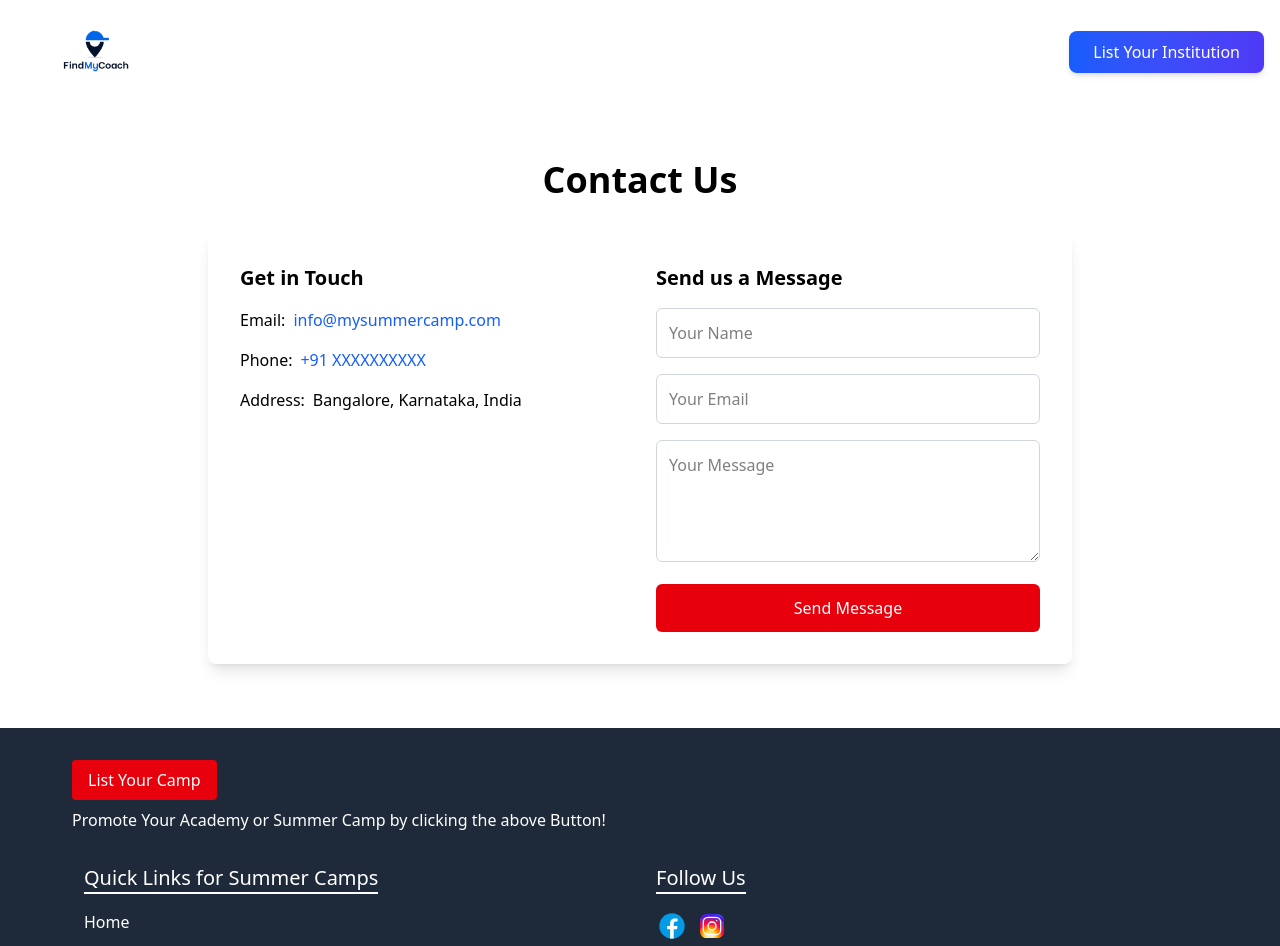
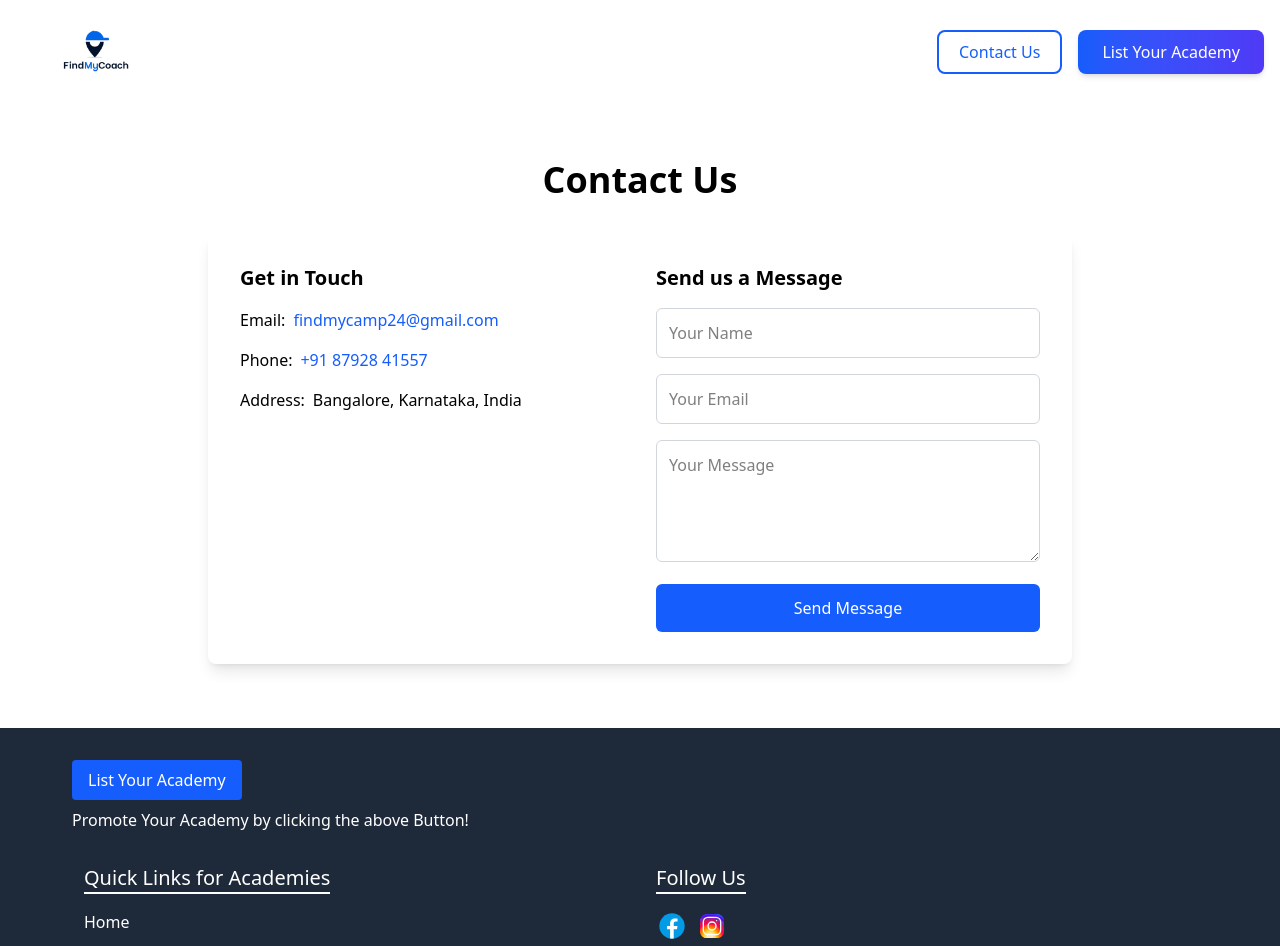
Before and after one commit to shravanmukunda/summercamp-react, a React (Vite) app: page /contact in a window 1280 px wide. Shown: the top 946 px of the page. Built offline with nearby package versions, Linux system fonts and the light colour scheme.

Commit message:
contact page

```diff
--- a/src/components/Footer.tsx
+++ b/src/components/Footer.tsx
@@ -1,3 +1,4 @@
+import { Link } from 'react-router-dom';
 import type { ComponentWithClassName } from '../types';
 
 interface FooterProps extends ComponentWithClassName {}
@@ -7,28 +8,28 @@ const Footer: React.FC<FooterProps> = ({ className = '' }) => {
     <footer className={`bg-gray-800 text-white py-8 ${className}`}>
       <div className="max-w-6xl mx-auto">
         <div className="flex flex-col items-start ml-2 mb-8">
-          <a href="packages.html">
-            <button className="bg-red-600 text-white font-roboto py-2 px-4 border-none rounded cursor-pointer mb-2">
-              List Your Camp
+          <Link to="/add-institution">
+            <button className="bg-blue-600 text-white font-roboto py-2 px-4 border-none rounded cursor-pointer mb-2">
+              List Your Academy
             </button>
-          </a>
-          <p>Promote Your Academy or Summer Camp by clicking the above Button!</p>
+          </Link>
+          <p>Promote Your Academy by clicking the above Button!</p>
         </div>
 
         <div className="grid grid-cols-1 md:grid-cols-2 gap-8 px-5">
           <div>
             <h2 className="text-xl mb-2 border-b-2 border-white inline-block">
-              Quick Links for Summer Camps
+              Quick Links for Academies
             </h2>
             <ul className="list-none p-0">
               <li className="my-2">
-                <a href="#" className="text-white hover:text-red-200 transition-colors">Home</a>
+                <Link to="/" className="text-white hover:text-red-200 transition-colors">Home</Link>
               </li>
               <li className="my-2">
-                <a href="contact.html" className="text-white hover:text-red-200 transition-colors">Contact</a>
+                <Link to="/contact" className="text-white hover:text-red-200 transition-colors">Contact</Link>
               </li>
               <li className="my-2">
-                <a href="blog.html" className="text-white hover:text-red-200 transition-colors">Read Our Blog</a>
+                <Link to="/" className="text-white hover:text-red-200 transition-colors">Read Our Blog</Link>
               </li>
             </ul>
           </div>
@@ -49,7 +50,7 @@ const Footer: React.FC<FooterProps> = ({ className = '' }) => {
         </div>
 
         <div className="ml-5 mt-8">
-          <h1>Best Summer Camps in Bangalore©</h1>
+          <h1>Best Academies in India</h1>
         </div>
       </div>
     </footer>
--- a/src/components/Header.tsx
+++ b/src/components/Header.tsx
@@ -45,13 +45,19 @@ const Header: React.FC<HeaderProps> = ({ className = '' }) => {
           <img src="/logo.svg" alt="Logo" className="w-40 h-20 hover:scale-105 transition-transform duration-200" />
         </Link>
 
-        {/* CTA Button (Desktop) */}
-        <div className="hidden md:block">
+        {/* CTA Buttons (Desktop) */}
+        <div className="hidden md:flex items-center space-x-4">
           <Link
-            to="/add-institution"
+            to="/contact"
+            className="bg-white text-blue-600 border-2 border-blue-600 px-5 py-2 rounded-lg font-medium hover:bg-blue-50 hover:border-blue-700 hover:text-blue-700 transition-all duration-200"
+          >
+            Contact Us
+          </Link>
+          <Link
+            to="https://docs.google.com/forms/d/e/1FAIpQLSdUoUK7aMFgG6Ik0J63KndPcw9-KZe_Apv988v1tQP93ox0Fw/viewform?usp=header"
             className="bg-gradient-to-r from-blue-600 to-indigo-600 text-white px-6 py-2.5 rounded-lg font-medium hover:from-blue-700 hover:to-indigo-700 transform hover:scale-105 transition-all duration-200 shadow-md hover:shadow-lg"
           >
-            List Your Institution
+            List Your Academy
           </Link>
         </div>
 
@@ -88,71 +94,6 @@ const Header: React.FC<HeaderProps> = ({ className = '' }) => {
         <div className="md:hidden border-t border-gray-200 py-4 bg-gray-50">
           <div className="flex flex-col space-y-3">
             <NavLink
-              to="/"
-              className={({ isActive }) =>
-                `px-4 py-2 rounded-lg transition-colors duration-200 ${
-                  isActive
-                    ? 'bg-blue-100 text-blue-700 font-medium'
-                    : 'text-gray-700 hover:bg-white hover:text-blue-600'
-                }`
-              }
-              onClick={() => setIsMobileMenuOpen(false)}
-            >
-              Home
-            </NavLink>
-            <NavLink
-              to="/music"
-              className={({ isActive }) =>
-                `px-4 py-2 rounded-lg transition-colors duration-200 ${
-                  isActive
-                    ? 'bg-blue-100 text-blue-700 font-medium'
-                    : 'text-gray-700 hover:bg-white hover:text-blue-600'
-                }`
-              }
-              onClick={() => setIsMobileMenuOpen(false)}
-            >
-              Music
-            </NavLink>
-            <NavLink
-              to="/art"
-              className={({ isActive }) =>
-                `px-4 py-2 rounded-lg transition-colors duration-200 ${
-                  isActive
-                    ? 'bg-blue-100 text-blue-700 font-medium'
-                    : 'text-gray-700 hover:bg-white hover:text-blue-600'
-                }`
-              }
-              onClick={() => setIsMobileMenuOpen(false)}
-            >
-              Art
-            </NavLink>
-            <NavLink
-              to="/tuition"
-              className={({ isActive }) =>
-                `px-4 py-2 rounded-lg transition-colors duration-200 ${
-                  isActive
-                    ? 'bg-blue-100 text-blue-700 font-medium'
-                    : 'text-gray-700 hover:bg-white hover:text-blue-600'
-                }`
-              }
-              onClick={() => setIsMobileMenuOpen(false)}
-            >
-              Tuition
-            </NavLink>
-            <NavLink
-              to="/dance"
-              className={({ isActive }) =>
-                `px-4 py-2 rounded-lg transition-colors duration-200 ${
-                  isActive
-                    ? 'bg-blue-100 text-blue-700 font-medium'
-                    : 'text-gray-700 hover:bg-white hover:text-blue-600'
-                }`
-              }
-              onClick={() => setIsMobileMenuOpen(false)}
-            >
-              Dance
-            </NavLink>
-            <NavLink
               to="/contact"
               className={({ isActive }) =>
                 `px-4 py-2 rounded-lg transition-colors duration-200 ${
@@ -170,7 +111,7 @@ const Header: React.FC<HeaderProps> = ({ className = '' }) => {
               className="bg-gradient-to-r from-blue-600 to-indigo-600 text-white px-4 py-3 rounded-lg text-center font-medium hover:from-blue-700 hover:to-indigo-700 transition-all duration-200 shadow-md mx-2 mt-2"
               onClick={() => setIsMobileMenuOpen(false)}
             >
-              List Your Institution
+              List Your Academy
             </Link>
           </div>
         </div>
--- a/src/pages/Contact.tsx
+++ b/src/pages/Contact.tsx
@@ -13,6 +13,7 @@ const Contact: React.FC = () => {
     message: ''
   });
   const [isSubmitting, setIsSubmitting] = useState<boolean>(false);
+  const [submitStatus, setSubmitStatus] = useState<'idle' | 'success' | 'error'>('idle');
 
   const handleInputChange = (e: React.ChangeEvent<HTMLInputElement | HTMLTextAreaElement>): void => {
     const { name, value } = e.target;
@@ -25,19 +26,31 @@ const Contact: React.FC = () => {
   const handleSubmit = async (e: React.FormEvent<HTMLFormElement>): Promise<void> => {
     e.preventDefault();
     setIsSubmitting(true);
+    setSubmitStatus('idle');
 
     try {
-      // Here you would typically send the form data to your backend
-      console.log('Form submitted:', formData);
+      const response = await fetch('https://formspree.io/f/xrbarovz', {
+        method: 'POST',
+        headers: {
+          'Content-Type': 'application/json',
+        },
+        body: JSON.stringify({
+          name: formData.name,
+          email: formData.email,
+          message: formData.message
+        })
+      });
 
-      // Reset form
-      setFormData({ name: '', email: '', message: '' });
-
-      // Show success message (you could use a toast library here)
-      alert('Message sent successfully!');
+      if (response.ok) {
+        // Reset form on success
+        setFormData({ name: '', email: '', message: '' });
+        setSubmitStatus('success');
+      } else {
+        throw new Error('Failed to send message');
+      }
     } catch (error) {
       console.error('Error sending message:', error);
-      alert('Failed to send message. Please try again.');
+      setSubmitStatus('error');
     } finally {
       setIsSubmitting(false);
     }
@@ -53,14 +66,14 @@ const Contact: React.FC = () => {
             <div className="space-y-4">
               <div className="flex items-center">
                 <span className="font-medium mr-2">Email:</span>
-                <a href="mailto:info@mysummercamp.com" className="text-blue-600 hover:underline">
-                  info@mysummercamp.com
+                <a href="mailto:findmycamp24@gmail.com" className="text-blue-600 hover:underline">
+                  findmycamp24@gmail.com
                 </a>
               </div>
               <div className="flex items-center">
                 <span className="font-medium mr-2">Phone:</span>
-                <a href="tel:+91XXXXXXXXXX" className="text-blue-600 hover:underline">
-                  +91 XXXXXXXXXX
+                <a href="tel:+91 8792841557" className="text-blue-600 hover:underline">
+                  +91 87928 41557
                 </a>
               </div>
               <div className="flex items-start">
@@ -72,6 +85,19 @@ const Contact: React.FC = () => {
           <div>
             <h3 className="text-xl font-semibold mb-4">Send us a Message</h3>
             <form onSubmit={handleSubmit} className="space-y-4">
+              {/* Success Message */}
+              {submitStatus === 'success' && (
+                <div className="bg-green-100 border border-green-400 text-green-700 px-4 py-3 rounded relative mb-4">
+                  <span className="block sm:inline">Thank you! Your message has been sent successfully.</span>
+                </div>
+              )}
+
+              {/* Error Message */}
+              {submitStatus === 'error' && (
+                <div className="bg-red-100 border border-red-400 text-red-700 px-4 py-3 rounded relative mb-4">
+                  <span className="block sm:inline">Sorry, there was an error sending your message. Please try again.</span>
+                </div>
+              )}
               <input
                 type="text"
                 name="name"
@@ -102,9 +128,19 @@ const Contact: React.FC = () => {
               <button
                 type="submit"
                 disabled={isSubmitting}
-                className="w-full bg-red-600 text-white py-3 rounded-md hover:bg-red-700 transition-colors disabled:opacity-50 disabled:cursor-not-allowed"
+                className="w-full bg-blue-600 text-white py-3 rounded-md hover:bg-blue-700 transition-colors disabled:opacity-50 disabled:cursor-not-allowed flex items-center justify-center"
               >
-                {isSubmitting ? 'Sending...' : 'Send Message'}
+                {isSubmitting ? (
+                  <>
+                    <svg className="animate-spin -ml-1 mr-3 h-5 w-5 text-white" xmlns="http://www.w3.org/2000/svg" fill="none" viewBox="0 0 24 24">
+                      <circle className="opacity-25" cx="12" cy="12" r="10" stroke="currentColor" strokeWidth="4"></circle>
+                      <path className="opacity-75" fill="currentColor" d="M4 12a8 8 0 018-8V0C5.373 0 0 5.373 0 12h4zm2 5.291A7.962 7.962 0 014 12H0c0 3.042 1.135 5.824 3 7.938l3-2.647z"></path>
+                    </svg>
+                    Sending...
+                  </>
+                ) : (
+                  'Send Message'
+                )}
               </button>
             </form>
           </div>
--- a/src/utils/constants.ts
+++ b/src/utils/constants.ts
@@ -15,35 +15,23 @@ export const CATEGORIES: CategoryInfo[] = [
 ];
 
 export const CITIES: string[] = [
-  'Ahmedabad',
   'Bangalore',
   'Chennai',
   'Delhi',
-  'Hyderabad',
-  'Jaipur',
-  'Kolkata',
   'Lucknow',
   'Mumbai',
-  'Pune',
   'Others',
 ];
 
 export const SPORTS: string[] = [
   "Athletics",
   "Badminton",
-  "Baseball",
   "Basketball",
   "Boxing",
   "Cricket",
-  "Cycling",
-  "Esports",
   "Football",
-  "Golf",
   "Gymnastics",
-  "Hockey",
-  "Judo",
   "Karate",
-  "Rugby",
   "Swimming",
   "Table Tennis",
   "Tennis",
```
